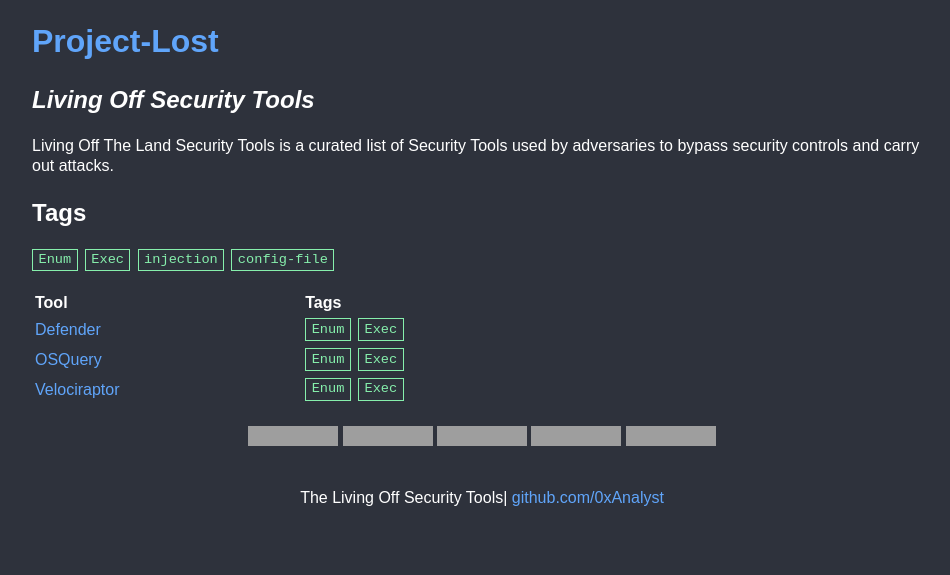
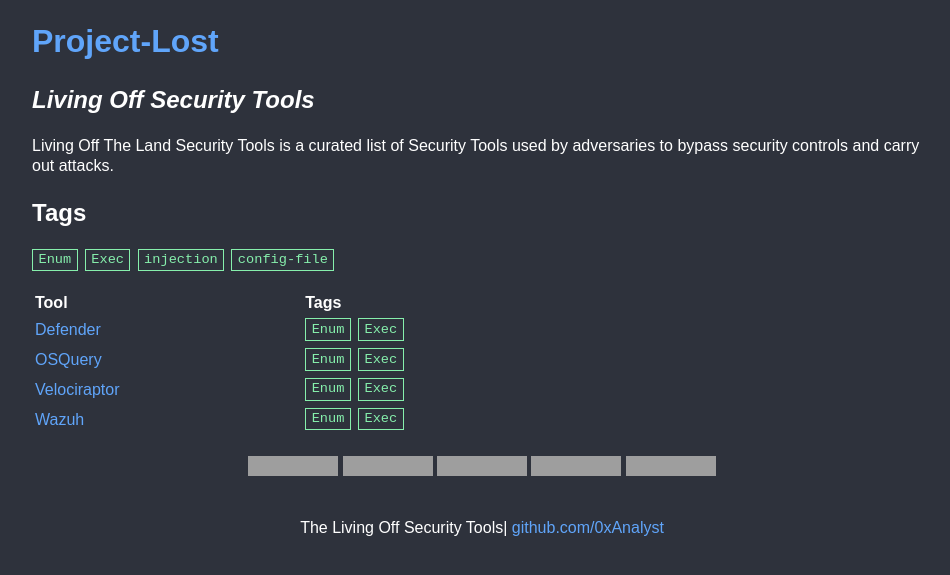
Before and after one commit to 0xAnalyst/Project-Lost, a Jekyll site: the page built from index.html, in a window 1280 px wide, cut to the strip 0-575 px from the top of the page. Shown: the whole strip, without its empty margins (158-1108 px from the left). Built offline with Jekyll 4.4.1, drawn with Linux system fonts in a browser that asks for light colours; grey boxes are pictures that could not be loaded.

Commit message:
Update Wazuh.md

```diff
--- a/_tool/Wazuh.md
+++ b/_tool/Wazuh.md
@@ -1,2 +1,12 @@
+---
+title: Wazuh
+tags:
+  - Enum
+  - Exec
+references:
+-
+files: []
+---
 
-**Exec Commands
+
+**Exec Commands**
```
